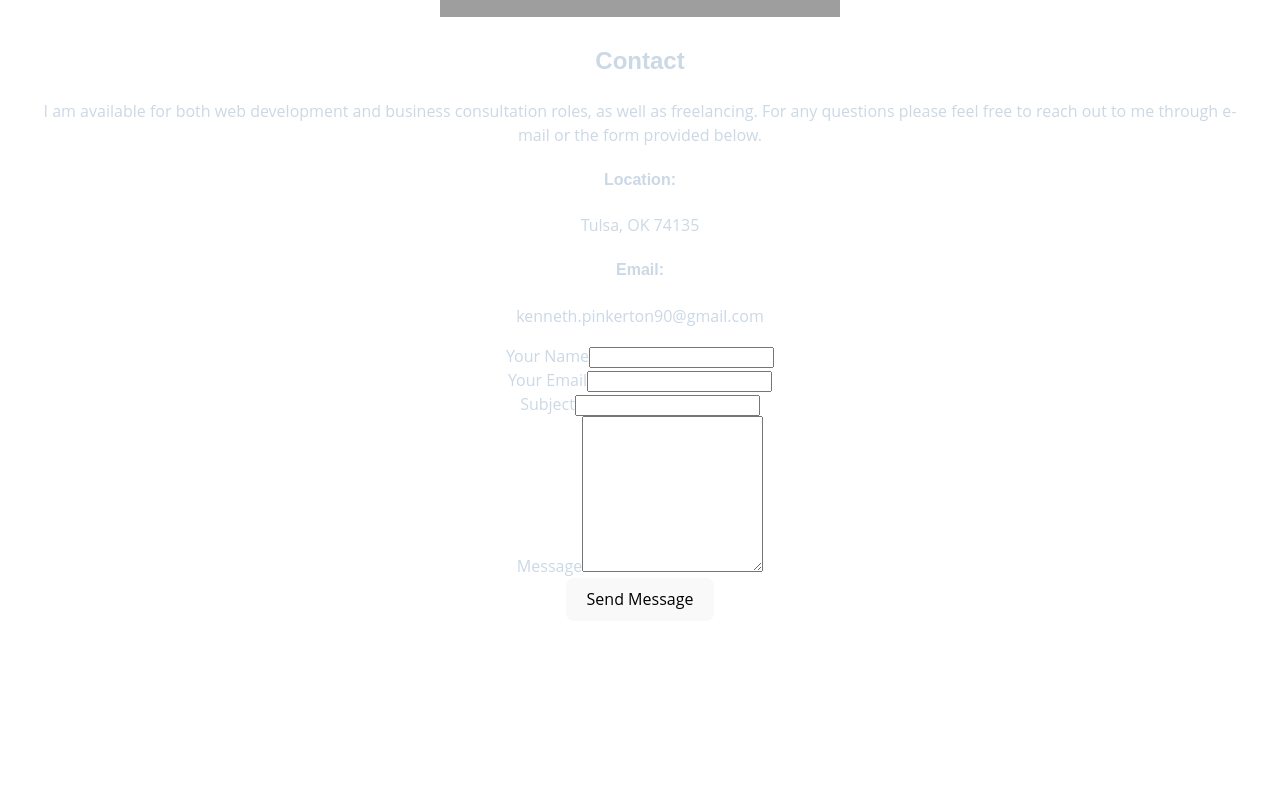
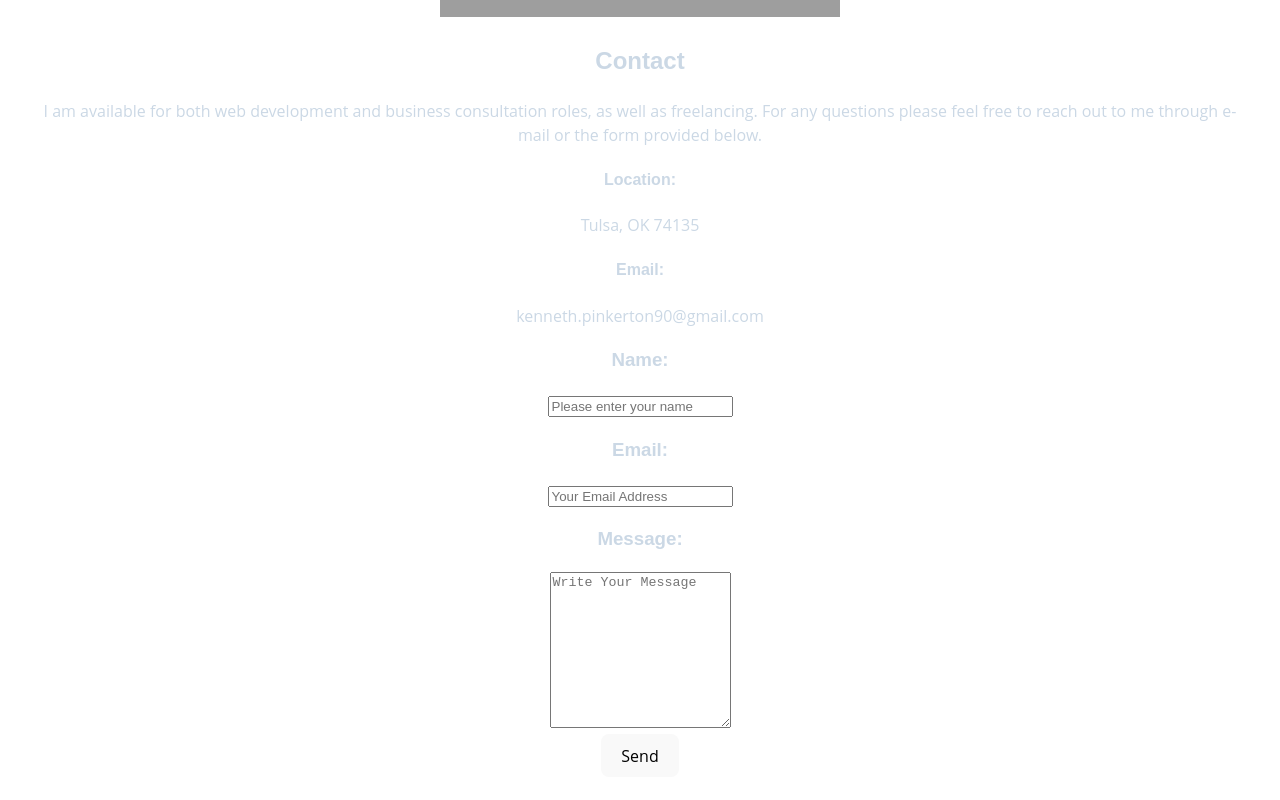
Before and after one commit to SeraphimSage/portfolio, a React (Vite) app: page / in a window 1280 px wide. Shown: the part 3399-4199 px from the top of the page. Before the commit the page ends 4052 px from the top, so only its background shows below. Built offline with nearby package versions, Linux system fonts and the light colour scheme; grey boxes are pictures that could not be loaded.

Commit message:
Updated contact form to work properly.

```diff
--- a/package.json
+++ b/package.json
@@ -10,6 +10,7 @@
     "preview": "vite preview"
   },
   "dependencies": {
+    "@emailjs/browser": "^4.4.1",
     "bootstrap": "^5.3.3",
     "react": "^18.3.1",
     "react-bootstrap": "^2.10.4",
--- a/src/assets/components/Contact.jsx
+++ b/src/assets/components/Contact.jsx
@@ -1,4 +1,37 @@
+import { Button, Row, Form, Container } from "react-bootstrap";
+import { useState } from "react";
+import emailjs from "@emailjs/browser";
+
 const Contact = () => {
+	const [name, setName] = useState("");
+	const [email, setEmail] = useState("");
+	const [message, setMessage] = useState("");
+	const handleSubmit = (e) => {
+		e.preventDefault();
+
+		const serviceId = "service_q84spmt";
+		const templateId = "template_5wa370n";
+		const publicKey = "sP_SY3U0rF_amuFWL";
+
+		const templateParams = {
+			name: name,
+			email: email,
+			to_name: "Kenneth Pinkerton",
+			message: message,
+		};
+
+		emailjs
+			.send(serviceId, templateId, templateParams, publicKey)
+			.then((res) => {
+				console.log("Email sent successfully!", res);
+				setName("");
+				setEmail("");
+				setMessage("");
+			})
+			.catch((err) => {
+				console.log("Error sending email: ", err);
+			});
+	};
 	return (
 		<section
 			id="contact"
@@ -14,10 +47,6 @@ const Contact = () => {
 					</p>
 				</div>
 
-				<div
-					className="row"
-					data-aos="fade-in"
-				>
 				<div className="col-lg-5 d-flex align-items-stretch">
 					<div className="info">
 						<div className="address">
@@ -40,71 +69,77 @@ const Contact = () => {
 					</div>
 				</div>
 
-					<div className="col-lg-7 mt-5 mt-lg-0 d-flex align-items-stretch">
-						<form
-							method="post"
-							role="form"
-							className="php-email-form"
+				<Container
+					fluid="md"
+					className="form-container"
 				>
-							<div className="row">
-								<div className="form-group col-md-6">
-									<label htmlFor="name">Your Name</label>
-									<input
+					<Form
+						className="contact-form"
+						onSubmit={handleSubmit}
+					>
+						<Row className="row">
+							<Form.Group controlId="ControlName">
+								<Form.Label>
+									<h3>Name:</h3>{" "}
+								</Form.Label>
+								<Form.Control
 									type="text"
-										name="name"
-										className="form-control"
-										id="name"
+									placeholder="Please enter your name"
+									title="Please enter your name"
 									required
+									value={name}
+									onChange={(e) => setName(e.target.value)}
 								/>
-								</div>
-								<div className="form-group col-md-6">
-									<label htmlFor="name">Your Email</label>
-									<input
+							</Form.Group>
+						</Row>
+						<Row className="row">
+							<Form.Group controlId="ControlEmail">
+								<Form.Label>
+									<h3>Email:</h3>{" "}
+								</Form.Label>
+								<Form.Control
 									type="email"
-										className="form-control"
-										name="email"
-										id="email"
+									placeholder="Your Email Address"
+									title="Enter Your Email Address"
 									required
+									value={email}
+									onChange={(e) => setEmail(e.target.value)}
 								/>
-								</div>
-							</div>
-							<div className="form-group">
-								<label htmlFor="name">Subject</label>
-								<input
-									type="text"
-									className="form-control"
-									name="subject"
-									id="subject"
+							</Form.Group>
+						</Row>
+
+						<Row>
+							<Form.Group controlId="ControlTextarea">
+								<Form.Label>
+									<h3>Message:</h3>{" "}
+								</Form.Label>
+								<Form.Control
+									as="textarea"
+									rows={10}
+									placeholder="Write Your Message"
+									title="Type your message"
 									required
+									value={message}
+									onChange={(e) => setMessage(e.target.value)}
 								/>
-							</div>
-							<div className="form-group">
-								<label htmlFor="name">Message</label>
-								<textarea
-									className="form-control"
-									name="message"
-									rows="10"
-									required
-								></textarea>
-							</div>
-							{/* <div className="my-3">
-								<div className="loading">Loading</div>
-								<div className="error-message"></div>
-								<div className="sent-message">
-									Your message has been sent. Thank you!
-								</div>
-							</div> */}
-							<div className="text-center">
-								<button
+							</Form.Group>
+						</Row>
+
+						<Row>
+							<Form.Group className="btn-row">
+								<Button
 									type="submit"
-									// onClick="sendMail()"
+									enable-button-pointers
+									border
+									title="Submit Your Message"
 								>
-									Send Message
-								</button>
-							</div>
-						</form>
-					</div>
-				</div>
+									{" "}
+									Send
+								</Button>
+							</Form.Group>
+						</Row>
+					</Form>
+				</Container>
 			</div>
 		</section>
 	);
```
Also changed, not shown: 1 other file (tests, documents, lock files or other folders). Lines whose indentation alone changed are shown as unchanged.
